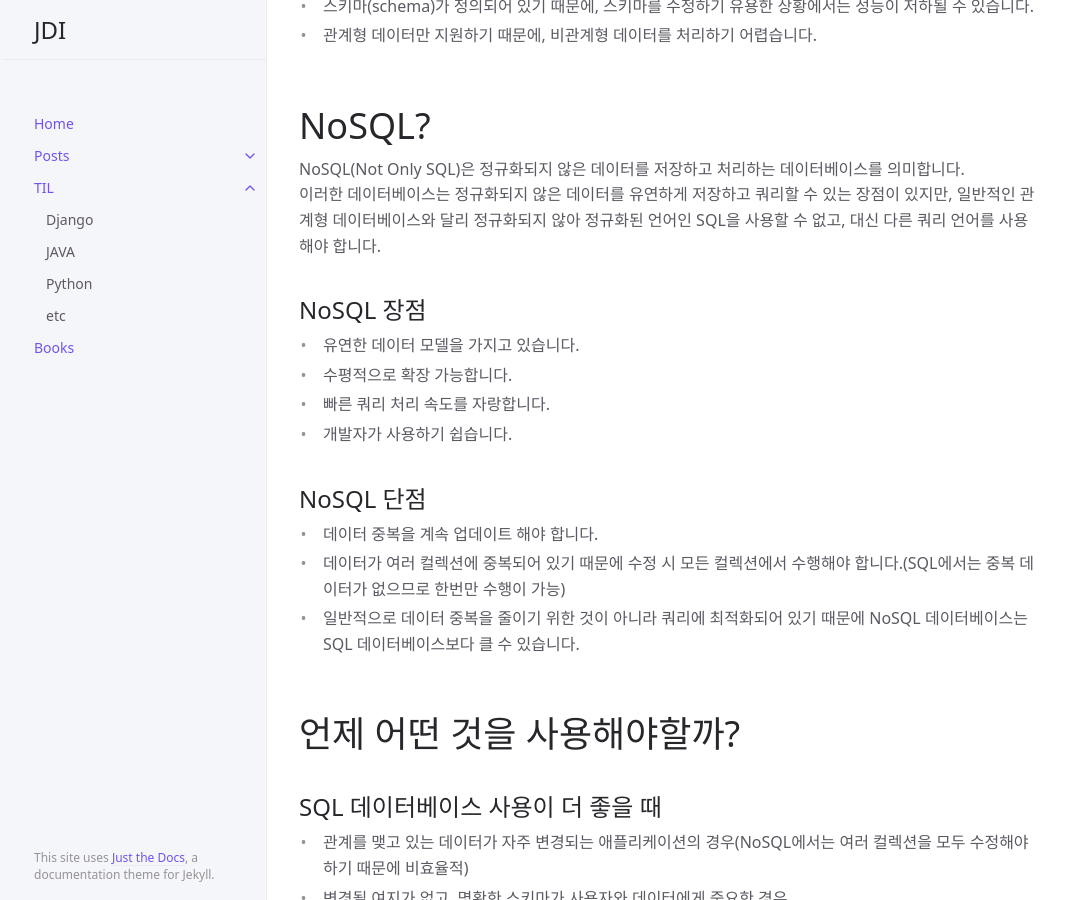
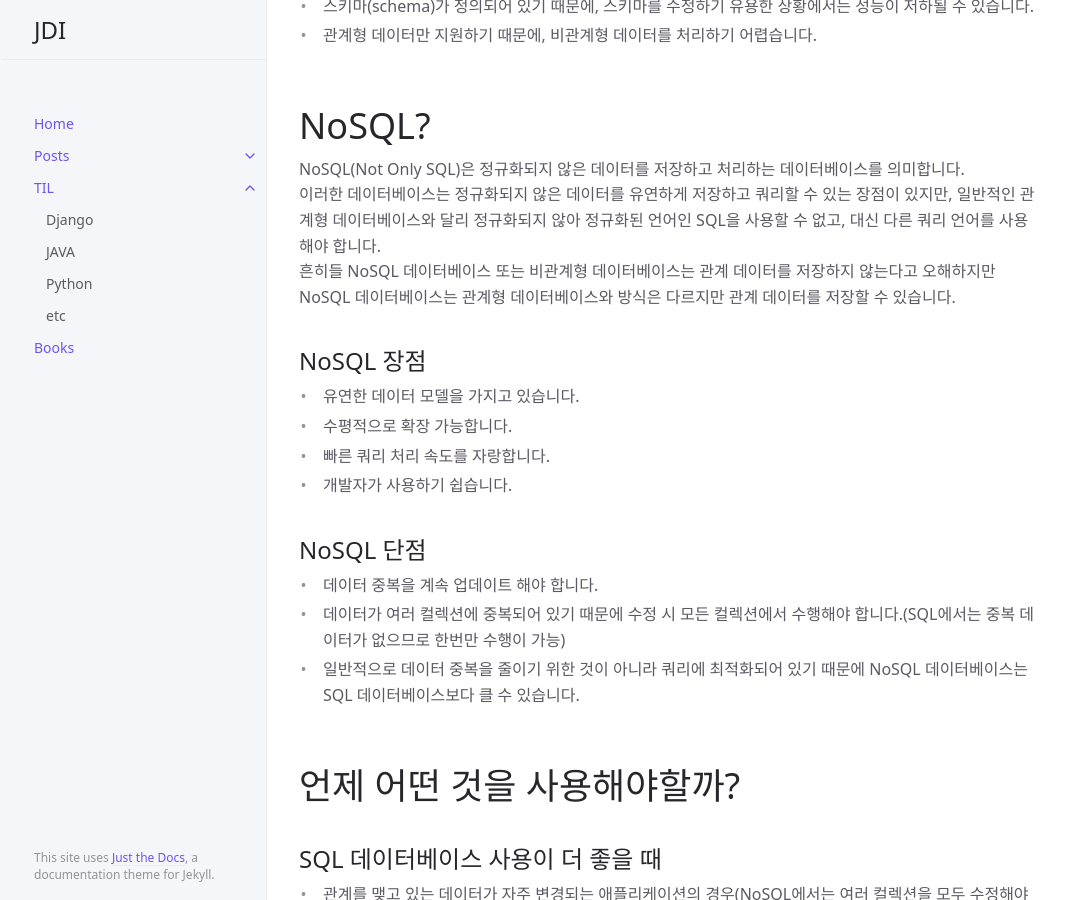
Before and after one commit to manchott/manchott-manchott.github.io, a Jekyll site: the page built from docs/TIL/etc/sql_nosql.md, in a window 1280 px wide and 900 px high, scrolled down 1638 px. Shown: the whole window, without its empty margins (105-1170 px from the left). Built offline with Jekyll 4.4.1, drawn with Linux system fonts in a browser that asks for light colours.

Commit message:
Update sql_nosql.md

```diff
--- a/docs/TIL/etc/sql_nosql.md
+++ b/docs/TIL/etc/sql_nosql.md
@@ -46,6 +46,7 @@ RDBMS(Relational Database Management System)은 **관계형 데이터베이스
 # NoSQL?
 NoSQL(Not Only SQL)은 정규화되지 않은 데이터를 저장하고 처리하는 데이터베이스를 의미합니다.
 이러한 데이터베이스는 정규화되지 않은 데이터를 유연하게 저장하고 쿼리할 수 있는 장점이 있지만, 일반적인 관계형 데이터베이스와 달리 정규화되지 않아 정규화된 언어인 SQL을 사용할 수 없고, 대신 다른 쿼리 언어를 사용해야 합니다.
+흔히들 NoSQL 데이터베이스 또는 비관계형 데이터베이스는 관계 데이터를 저장하지 않는다고 오해하지만 NoSQL 데이터베이스는 관계형 데이터베이스와 방식은 다르지만 관계 데이터를 저장할 수 있습니다.
 
 ## NoSQL 장점
 * 유연한 데이터 모델을 가지고 있습니다.
```
